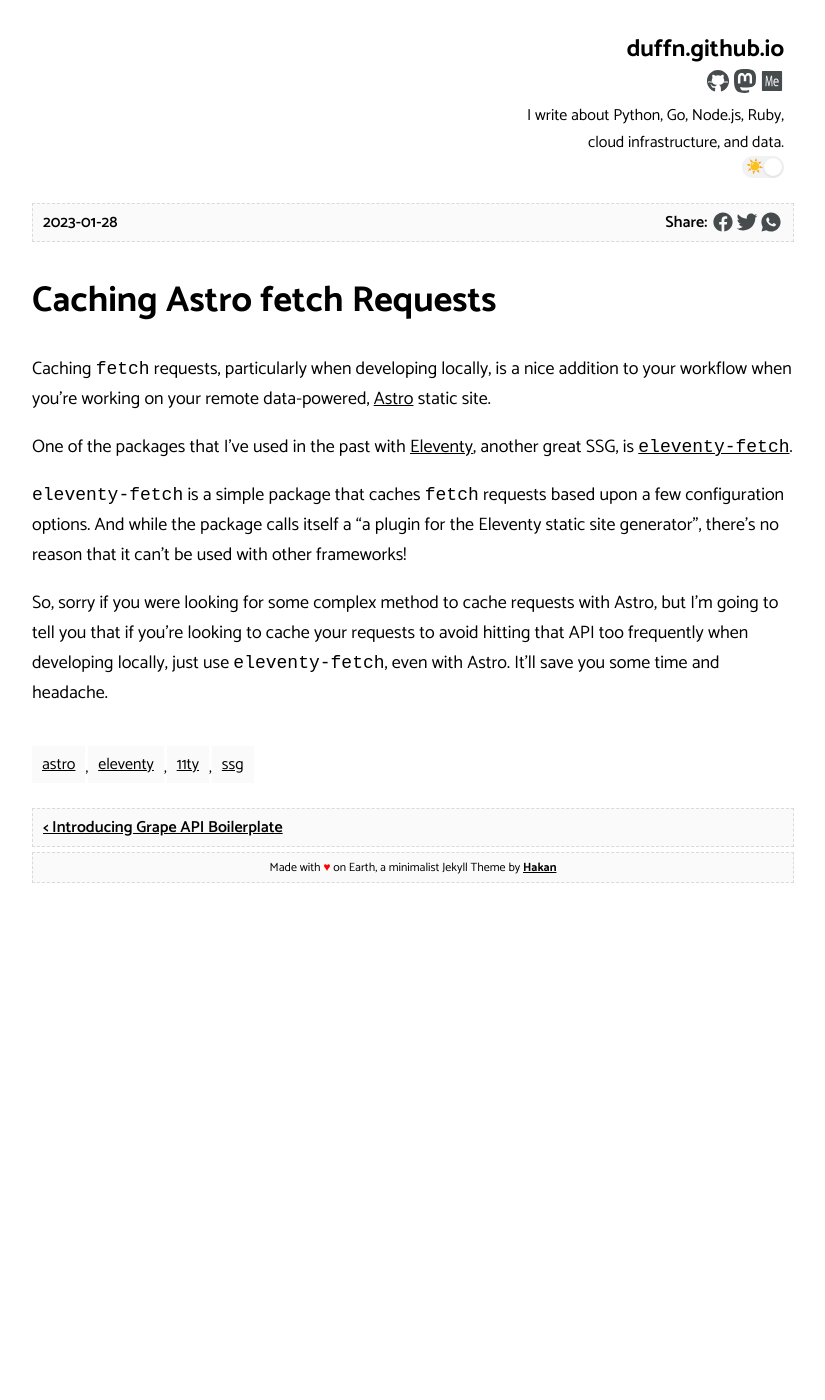
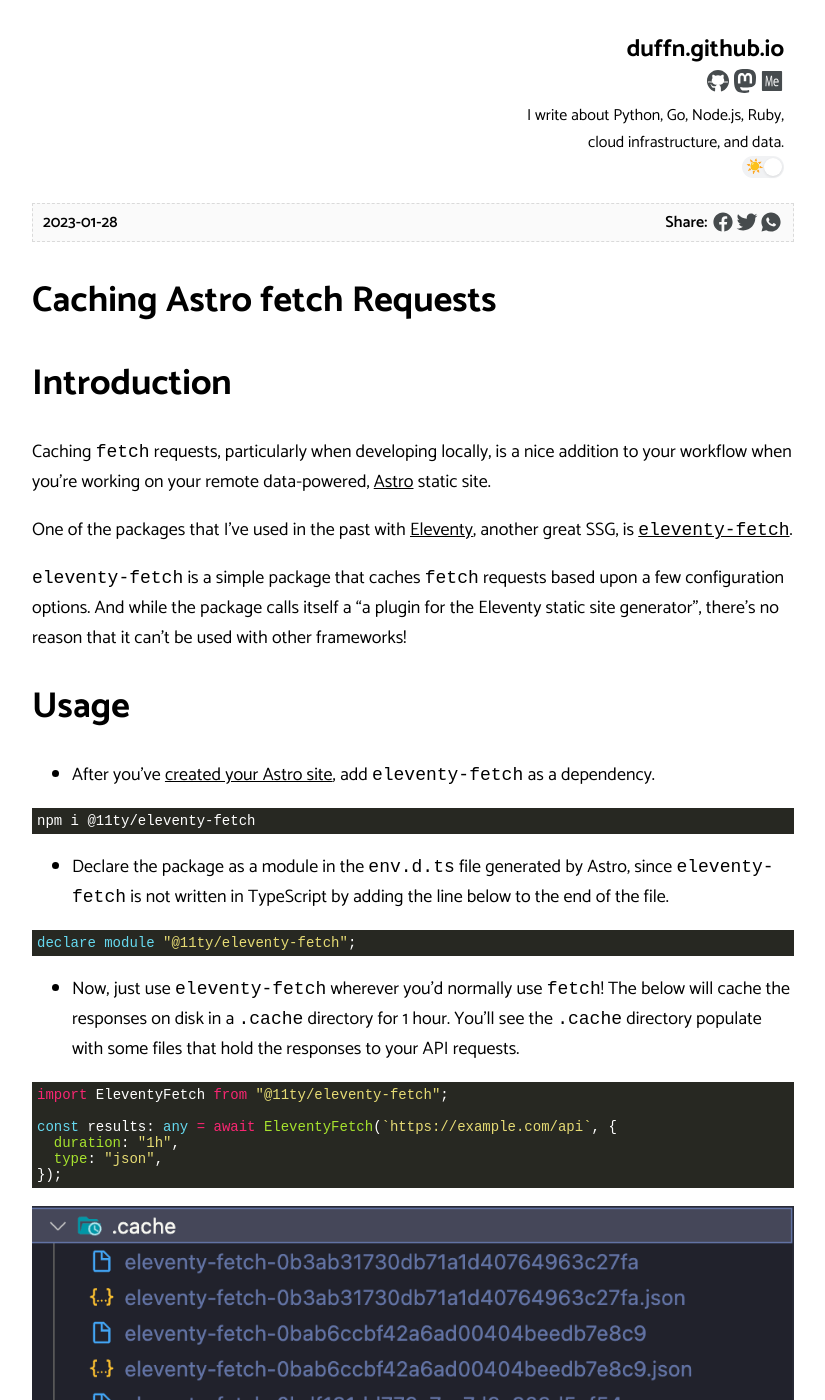
Before and after one commit to duffn/blog, a Jekyll site: the page built from _posts/2023-01-29-caching-astro-fetch-requests.md, in a window 1280 px wide and 1400 px high. Shown: the whole window, without its empty margins (227-1052 px from the left). Built offline with Jekyll 4.4.1, drawn with Linux system fonts in a browser that asks for light colours; some of the changed text lies outside the part shown.

Commit message:
Update 11ty cache post (#12)

````diff
--- a/_includes/header.html
+++ b/_includes/header.html
@@ -19,7 +19,7 @@
 	<meta property="og:title"
 		content="{% if page.title %}{{page.title}} - {{site.title}}{% else %}{{site.title}}{% endif %}" />
 	<meta property="og:description"
-		content="{% if page.description %}{{page.description}} {% else %}{{site.description}}{% endif %}" />
+		content="{% if page.description %}{{page.description}}{% else %}{{site.description}}{% endif %}" />
 	<meta property="og:image"
 		content="{{ site.url }}{{ site.baseurl }}/{% if page.image %}{{page.image}}{% else %}assets/images/favicon-32x32.png{% endif %}" />
 	<meta name="twitter:card" content="summary" />
--- a/_posts/2023-01-29-caching-astro-fetch-requests.md
+++ b/_posts/2023-01-29-caching-astro-fetch-requests.md
@@ -5,9 +5,11 @@
 layout: post
 permalink: /caching-astro-fetch-requests/
 description: "eleventy-fetch isn't just a plugin for 11ty."
-categories: astro
-tags: [astro, eleventy, 11ty, ssg]
+categories: ssg
+tags: [astro, eleventy, 11ty, ssg, static site generator]
 ---
+
+# Introduction
 
 Caching `fetch` requests, particularly when developing locally, is a nice addition to your workflow when you're working on your remote data-powered, [Astro](https://astro.build/) static site.
 
@@ -15,4 +17,35 @@
 
 `eleventy-fetch` is a simple package that caches `fetch` requests based upon a few configuration options. And while the package calls itself a "a plugin for the Eleventy static site generator", there's no reason that it can't be used with other frameworks!
 
-So, sorry if you were looking for some complex method to cache requests with Astro, but I'm going to tell you that if you're looking to cache your requests to avoid hitting that API too frequently when developing locally, just use `eleventy-fetch`, even with Astro. It'll save you some time and headache.
+# Usage
+
+- After you've [created your Astro site](https://docs.astro.build/en/install/auto/), add `eleventy-fetch` as a dependency.
+
+```
+npm i @11ty/eleventy-fetch
+```
+
+- Declare the package as a module in the `env.d.ts` file generated by Astro, since `eleventy-fetch` is not written in TypeScript by adding the line below to the end of the file.
+
+```typescript
+declare module "@11ty/eleventy-fetch";
+```
+
+- Now, just use `eleventy-fetch` wherever you'd normally use `fetch`! The below will cache the responses on disk in a `.cache` directory for 1 hour. You'll see the `.cache` directory populate with some files that hold the responses to your API requests.
+
+```typescript
+import EleventyFetch from "@11ty/eleventy-fetch";
+
+const results: any = await EleventyFetch(`https://example.com/api`, {
+  duration: "1h",
+  type: "json",
+});
+```
+
+![cache directory](/assets/images/2023-01-29-caching-astro-fetch-requests/cache-directory.png)
+
+- As [the docs note](https://www.11ty.dev/docs/plugins/fetch/#cache-directory), ensure that you add the `.cache` directory to your `.gitignore`!
+
+# Conclusion
+
+Sorry if you were looking for some complex method to cache requests with Astro, but I'm going to tell you that if you're looking to cache your requests to avoid hitting that API too frequently when developing locally, just use `eleventy-fetch`. Yes, even with Astro! It'll save you some time and headache.
````
Also changed, not shown: assets/images/2023-01-29-caching-astro-fetch-requests/cache-directory.png (added).
